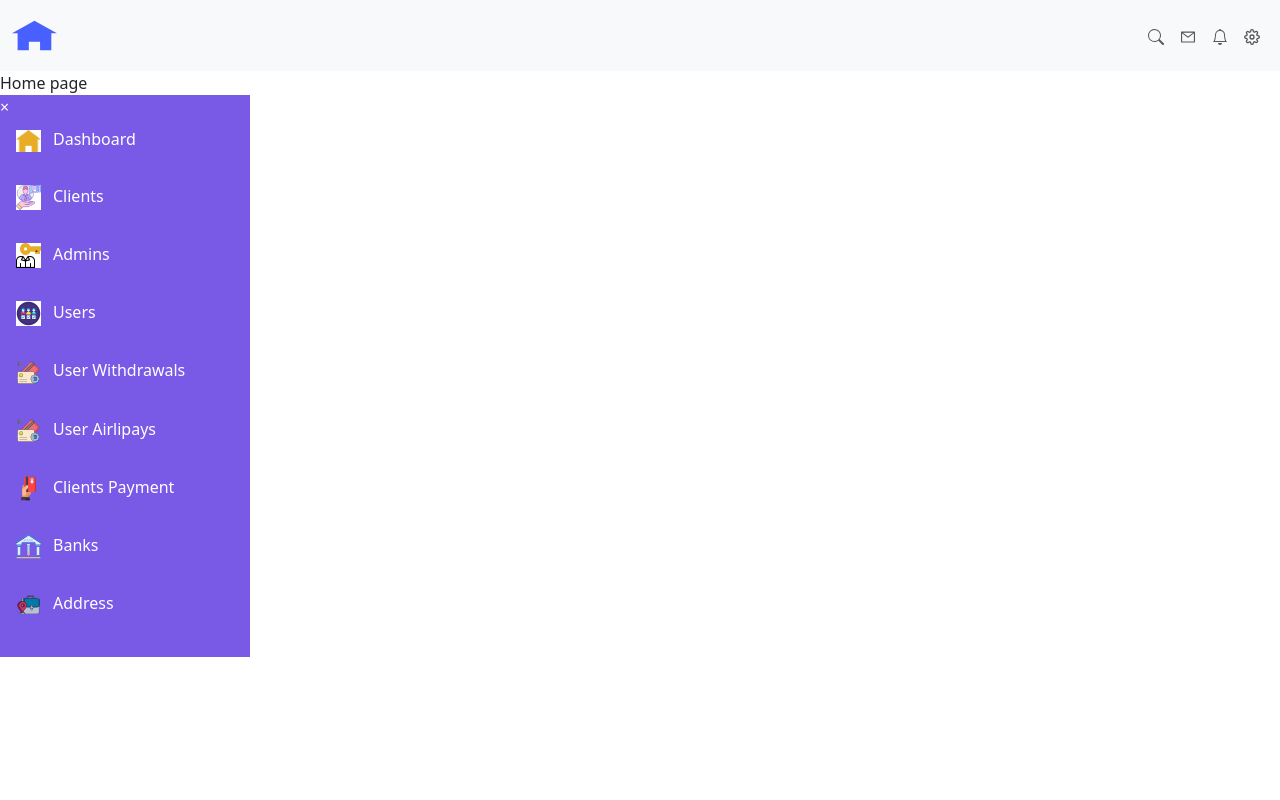
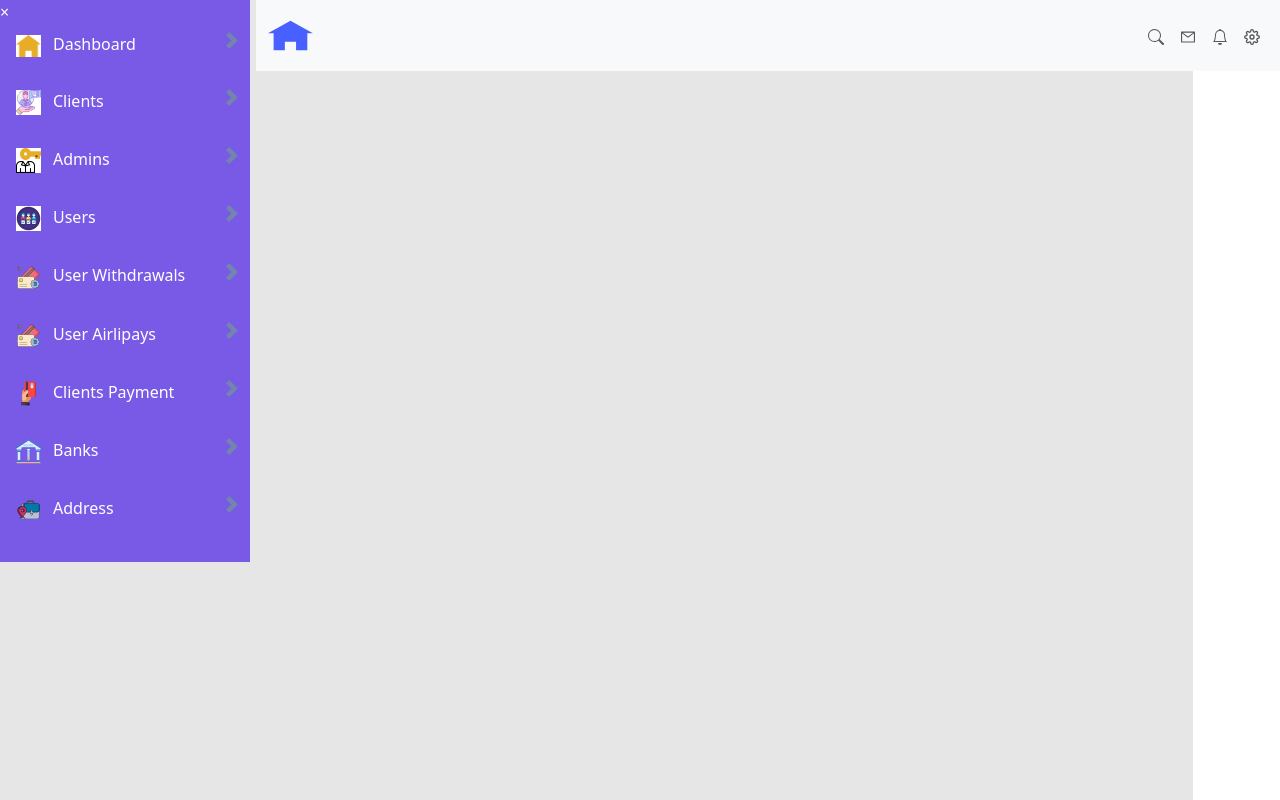
Before and after one commit to techarcgram-org/AirlipayDashboard, a React (Vite) app: page / in a window 1280 px wide. Built offline with nearby package versions, Linux system fonts and the light colour scheme.

Commit message:
structuring layout for the application

```diff
--- /dev/null
+++ b/src/App.css
@@ -0,0 +1,27 @@
+
+/* App.css */
+.app-container {
+  display: flex;
+  flex-direction: column;
+  height: 100vh;
+}
+
+.content-container {
+  display: flex;
+  flex: 1;
+}
+
+.header {
+  flex: 9;
+  width: 80%;
+  background-color: #f2f2f2;
+  position: absolute;
+  right: 0;
+}
+
+.sidebar {
+  flex: 2;
+  width: 20%;
+  background-color: #e6e6e6;
+  /* z-index: 1; */
+}
--- a/src/App.jsx
+++ b/src/App.jsx
@@ -1,22 +1,32 @@
-import React from 'react'
-import {BrowserRouter as Router,Routes,Route} from 'react-router-dom'
-import {Header, Sidebar} from './component'
-import { useState } from 'react';
+import React from "react";
+import { BrowserRouter as Router, Routes, Route } from "react-router-dom";
+import { Header, Sidebar } from "./component";
+import { useState } from "react";
+import "./App.css";
 
 const App = () => {
   const [sidebarIsOpen, setSidebarOpen] = useState(true);
   const toggleSidebar = () => setSidebarOpen(!sidebarIsOpen);
+
   return (
-    <div>
+    <div className="app-container">
       <Router>
+        <div className="header">
         <Header />
-        <Routes>
-          <Route path='/' element={'Home page'} />
-        </Routes>
-        <Sidebar />
+
+        </div>
+        <div className="content-container">
+          <div className="sidebar">
+
+          <Sidebar isOpen={sidebarIsOpen} toggle={toggleSidebar} />
+          </div>
+          <Routes>
+            <Route path="/" element={"Home page"} />
+          </Routes>
+        </div>
       </Router>
     </div>
   );
-}
+};
 
-export default App
+export default App;
--- a/src/component/Sidebar.jsx
+++ b/src/component/Sidebar.jsx
@@ -4,6 +4,7 @@ import { Nav } from "react-bootstrap";
 import { Link } from "react-router-dom";
 
 import data from "../constant/data";
+import images from "../constant/images";
 
 const SideBar = ({ isOpen, toggle }) => (
   <div
@@ -19,7 +20,7 @@ const SideBar = ({ isOpen, toggle }) => (
       <Nav className="flex-column pb-3">
         {data.sidebarData.map((item) => (
           <Nav.Item key={item.route}>
-            <Nav.Link style={{color:'#fff',marginBottom:'1rem'}} as={Link} to={item.route}>
+            <Nav.Link style={{color:'#fff',marginBottom:'1rem',position:'relative'}} as={Link} to={item.route}>
               <img
                 src={item.image}
                 alt=""
@@ -27,6 +28,7 @@ const SideBar = ({ isOpen, toggle }) => (
                 style={{ marginRight: 12 }}
               />
               {item.name}
+              <img src={images.right} width={12} style={{right:12,position:'absolute'}} alt="" />
             </Nav.Link>
           </Nav.Item>
         ))}
--- a/src/constant/images.js
+++ b/src/constant/images.js
@@ -8,6 +8,7 @@ import home from '../assets/images/icon _home_.jpg'
 import payment from '../assets/images/payment.svg'
 import person from '../assets/images/person.jpg'
 import withdraw from '../assets/images/withdraw.svg'
+import right from '../assets/images/icon _chevron right_.svg'
 
 const images = {
   bank,
@@ -18,7 +19,8 @@ const images = {
   home,
   payment,
   person,
-  withdraw
+  withdraw,
+  right
 }
 
 export default images
```
Also changed, not shown: src/assets/images/icon _chevron right_.svg (added).
